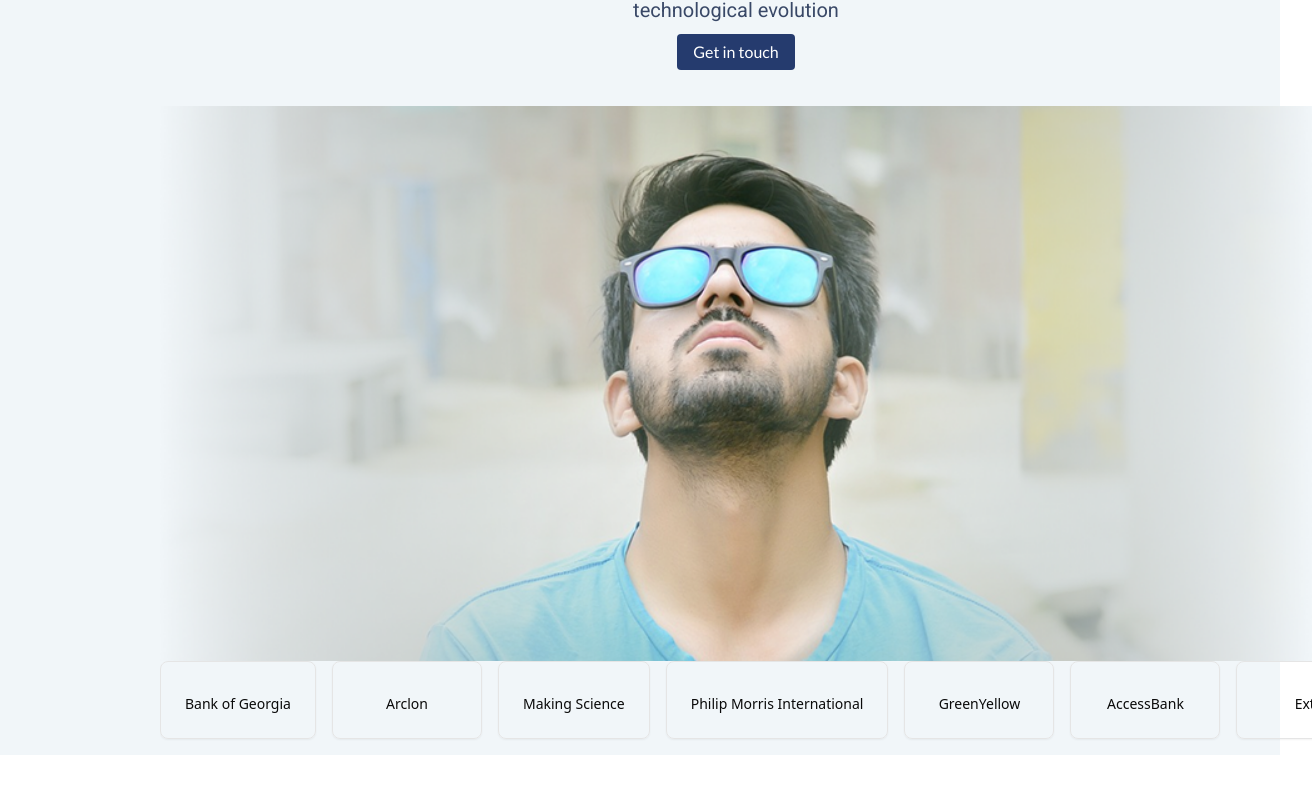
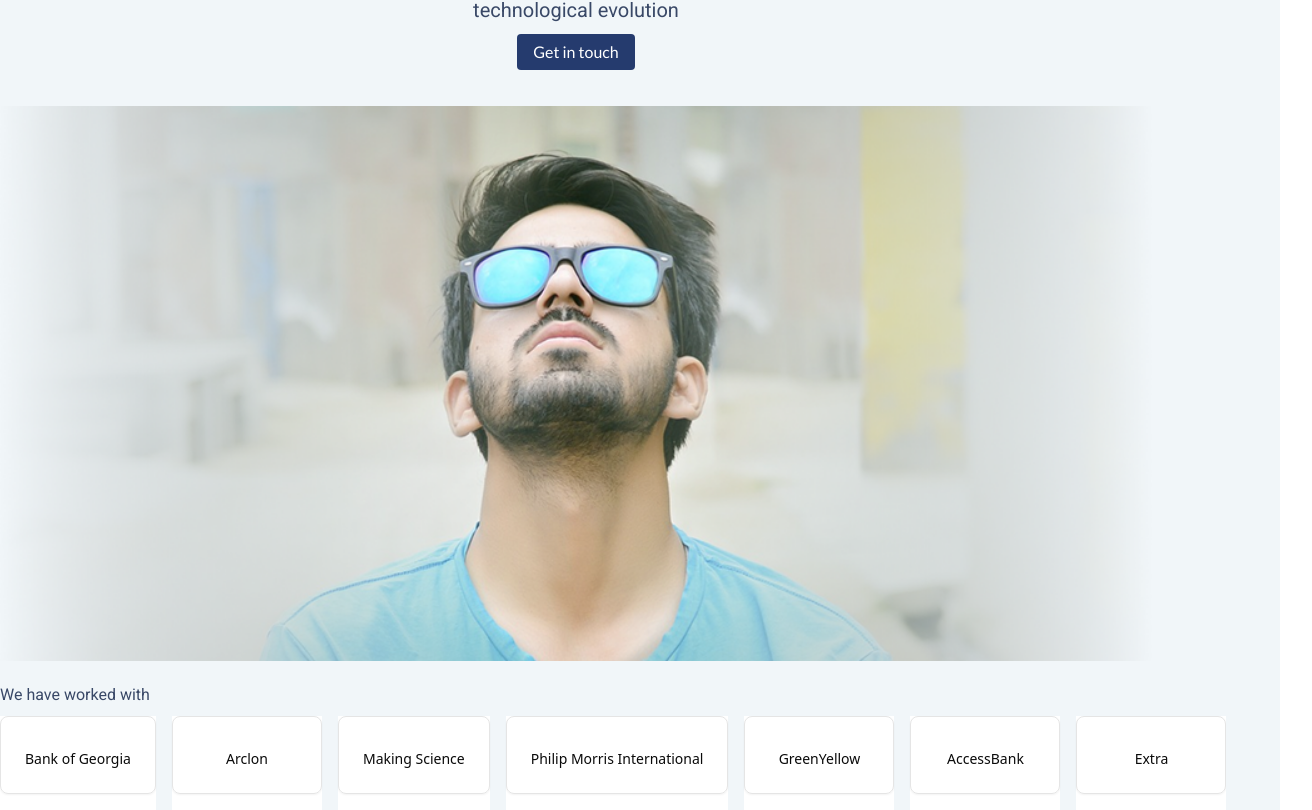
Before and after one commit to Lado267/nextep-front, a Next.js app: page / in a window 1280 px wide. Shown: the part 468-1278 px from the top of the page, 1312 px wide, since content can reach past the window. Before the commit the page ends 1223 px from the top, so only its background shows below. Built offline with nearby package versions, Linux system fonts and the light colour scheme; grey boxes are pictures that could not be loaded.

Commit message:
- fixing home page

```diff
--- a/src/app/globals.css
+++ b/src/app/globals.css
@@ -18,6 +18,14 @@ h1 {
   font-size: 24px;
   font-family: "Lato", sans-serif;
   font-weight: 500;
+  line-height: 1.2;
+  white-space: pre;
+}
+
+h3 {
+  font-size: 16px;
+  font-family: "Roboto", sans-serif;
+  font-weight: 400;
   line-height: 1.2;
   white-space: pre;
 }
--- a/src/app/layout.tsx
+++ b/src/app/layout.tsx
@@ -1,7 +1,7 @@
 import type { Metadata } from "next";
 import "./globals.css";
 import Header from "../elements/header/header";
-import Navigation from "../elements/navigation/navigation.tsx";
+import Navigation from "../elements/navigation/navigation";
 
 export const metadata: Metadata = {
   title: "NextEp",
@@ -22,7 +22,7 @@ export default function RootLayout({
         <Header/>
         <Navigation>
           <main className="bg-primaryProject">
-            <div className="content-margin align-content flex flex-col">
+            <div className="align-content flex flex-col gap-[24px]">
               {children}
             </div>
           </main>
--- a/src/app/page.tsx
+++ b/src/app/page.tsx
@@ -5,7 +5,7 @@ import CompanyCarousel from "../elements/carousel/company_carousel";
 
 export default function Home() {
   return (
-    <div className="flex flex-col">
+    <>
       {/* <section>
         <div className="flex flex-row items-center justify-center">
           <div className="flex flex-col">
@@ -25,9 +25,10 @@ export default function Home() {
                  src={HomePageAlt.mobile.hero.heroImageSrc}
                  className="mt-[24px] w-[90vw]"/>
       </section>
-      <section>
-        <CompanyCarousel companies={HomePageAlt.mobile.carousel.companies} isMobile={true}/>
+      <section className="">
+        <CompanyCarousel companies={HomePageAlt.mobile.carousel.companies}
+                         isMobile={true}/>
       </section>
-    </div>
+    </>
   );
 }
--- a/src/elements/carousel/company_carousel.css
+++ b/src/elements/carousel/company_carousel.css
@@ -2,6 +2,7 @@
 .carousel-grid {
     display: grid;
     grid-template-columns: 1fr; /* One column that takes up the full width */
+    background-color: var(--white-project);
 }
 
 @media(min-width: 640px) {
--- a/src/elements/carousel/company_carousel.tsx
+++ b/src/elements/carousel/company_carousel.tsx
@@ -2,6 +2,7 @@ import Image from "next/image"
 import { Carousel, CarouselContent, CarouselItem, CarouselNext, CarouselPrevious } from "../../components/ui/carousel"
 import { cn } from "@/lib/utils"
 import "./company_carousel.css"
+import { HomePageAlt } from "@/utils/alt"
 
 // Define the company data type
 export interface Company {
@@ -23,15 +24,16 @@ export default function CompanyCarousel({ companies, className, isMobile }: Comp
     })
 
   return (
-    <div className={cn("w-[90vw]", className)}>
+    <div className={cn("w-[100vw] flex flex-col gap-[12px]", className)}>
+      <h3 className="text-tertiaryProject">{HomePageAlt.mobile.carousel.title}</h3>
       <Carousel
         opts={{
-          align: "center",
+          align: "start",
           loop: false,
         }}
-        className="w-[90vw]"
+        className="w-full"
       >
-        <CarouselContent className="-ml-4">
+        <CarouselContent className="">
           {carouselItems.map((group, groupIndex) => (
             <CarouselItem
               key={`group-${groupIndex}`}
@@ -41,7 +43,7 @@ export default function CompanyCarousel({ companies, className, isMobile }: Comp
                 {group.map((company) => (
                   <div
                     key={company.id}
-                    className="bg-white rounded-lg p-6 h-[100vh] flex flex-col items-center justify-center shadow-sm border border-gray-100"
+                    className="rounded-lg p-6 h-[100vh] flex flex-col items-center justify-center shadow-sm border border-gray-100"
                   >
                     <div className={`relative ${isMobile ? "w-[100px] h-[40px]" : "w-[240px] h-[100px]"} h-16`}>
                       <Image
--- a/src/elements/navigation/navigation.css
+++ b/src/elements/navigation/navigation.css
@@ -12,7 +12,7 @@
 .menu_appearance {
     display: none;
     position: sticky;
-    top: 38px; /* Adjust this value based on your header height for mobile */
+    top: 52px; /* Adjust this value based on your header height for mobile */
     z-index: 30;
 }
 
--- a/src/utils/alt.ts
+++ b/src/utils/alt.ts
@@ -53,6 +53,7 @@ export const HomePageAlt = {
             "heroImageSrc": MobileHomeHeroImage,
         },
         "carousel": {
+            "title": "We have worked with",
             "companies": mobileCarouselData
         }
     },
@@ -65,6 +66,7 @@ export const HomePageAlt = {
             "heroImageSrc": DesktopHomeHeroImage,
         },
         "carousel": {
+            "title": "We have worked with",
             "companies": desktopCarouselData
         }
     }
```
